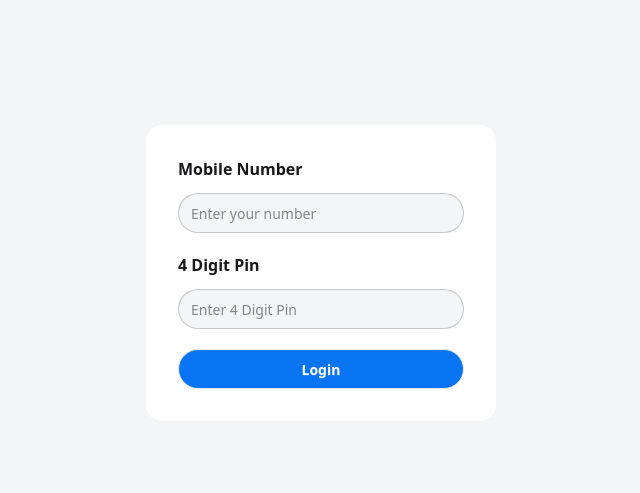
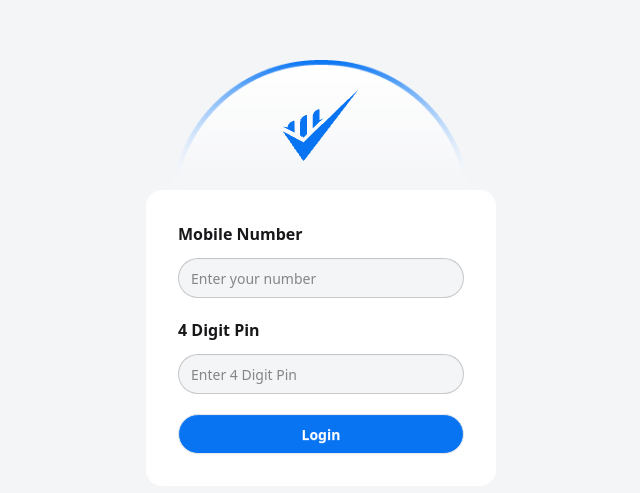
Before and after one commit to Zahin1033/payoo-learning, a plain HTML site: page index.html in a window 1280 px wide. Shown: the part 127-620 px from the top of the page, without its empty margins (319-959 px from the left). Drawn offline with nearby package versions, Linux system fonts and the light colour scheme.

Commit message:
script added

```diff
--- a/index.html
+++ b/index.html
@@ -12,7 +12,10 @@
 
 </head>
 
-<body class="bg-[#f4f5f7] h-[100vh] flex justify-center items-center">
+<body class="bg-[#f4f5f7] h-[100vh] flex flex-col justify-center items-center">
+    <div class="h-[130px] w-[300px] bg-[url(./assets/bg.png)] bg-cover flex justify-center items-center">
+        <img src="./assets/Group.png" alt="">
+    </div>
     <form class="rounded-2xl p-8 bg-white w-[350px]">
         <div>
             <label class="font-semibold" for="">Mobile Number</label>
@@ -29,7 +32,7 @@
 
 
     </form>
-
+    <script src="./script.js"></script>
 </body>
 
 </html>
--- /dev/null
+++ b/script.js
@@ -0,0 +1 @@
+console.log('script connected')
```
